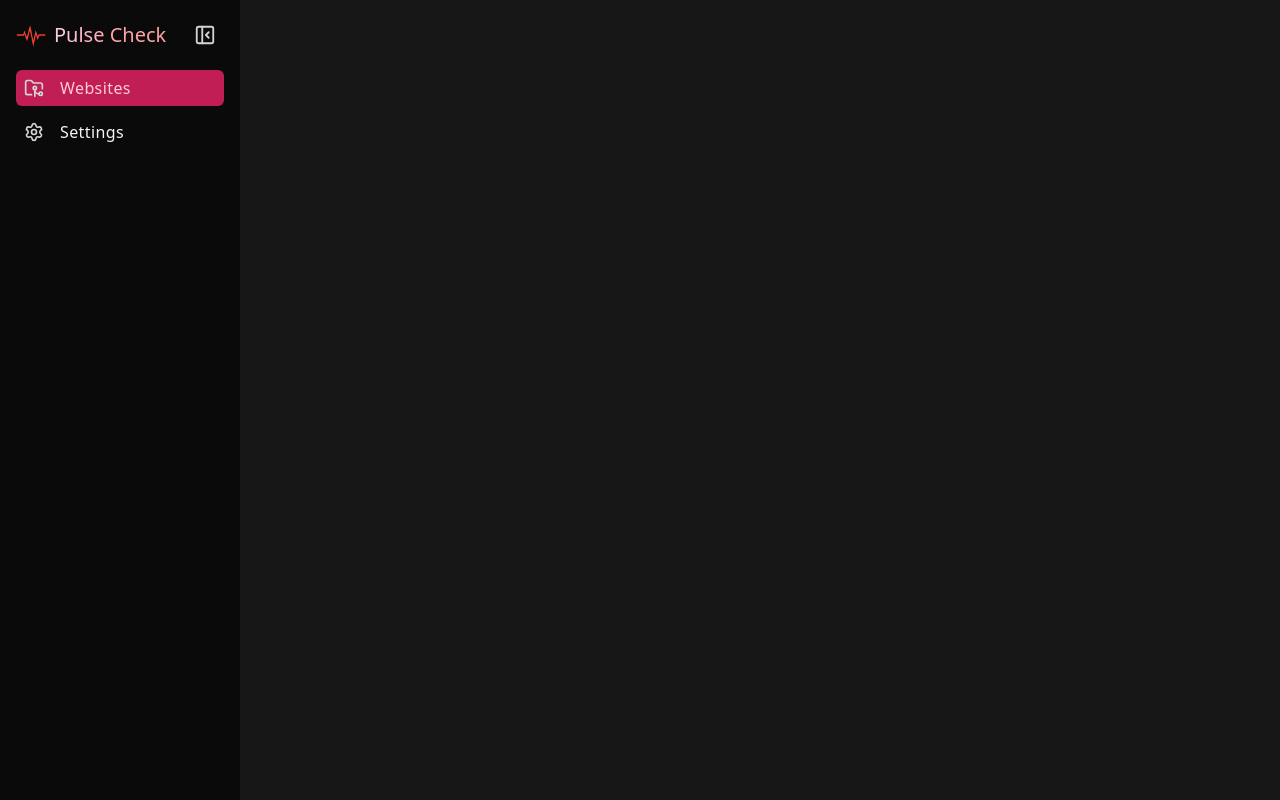
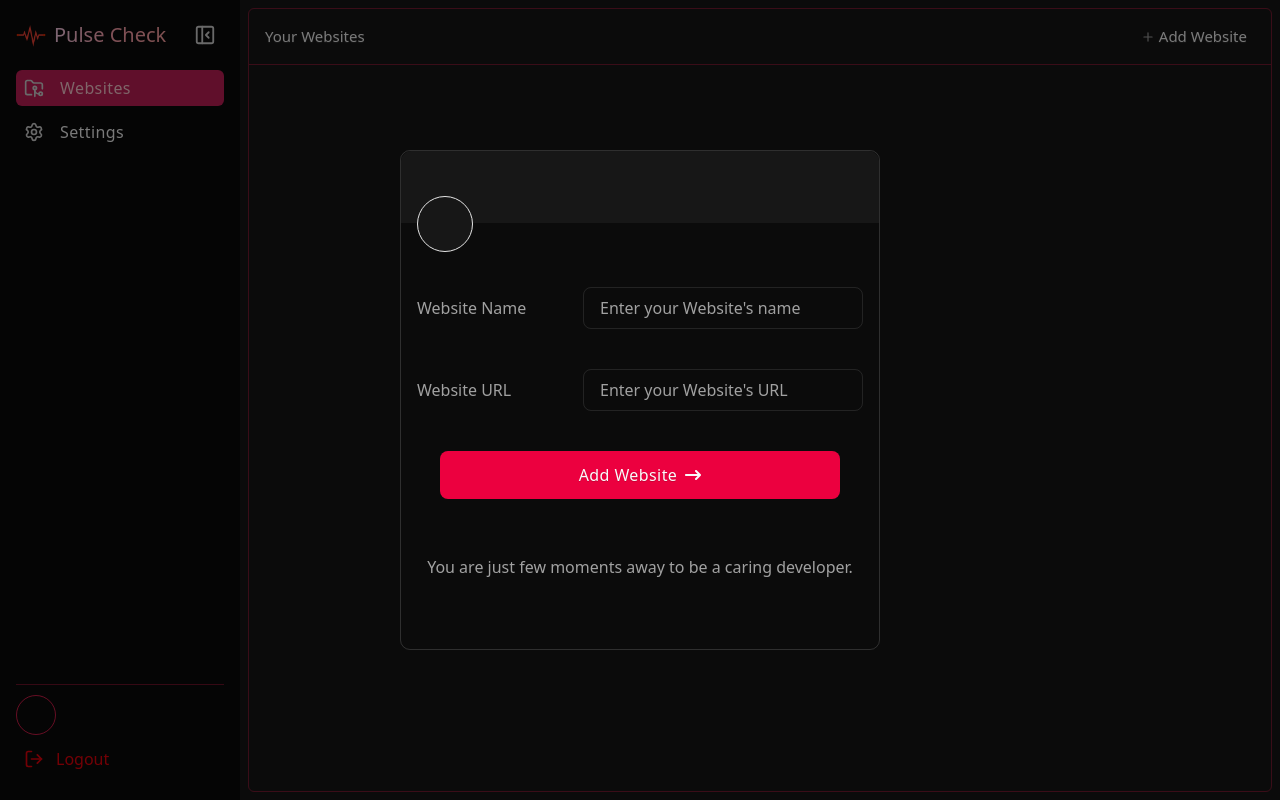
Before and after one commit to SAHILSHANGLOO35/PulseCheck, a Next.js app in the folder apps/frontend/: page /dashboard in a window 1280 px wide. Built offline with nearby package versions, Linux system fonts and the light colour scheme.

Commit message:
Created useAuth hook to get current user for FE UI and created Add Website Modal to add websites. Need to be improved more and BE connections

```diff
--- a/apps/frontend/app/dashboard/page.tsx
+++ b/apps/frontend/app/dashboard/page.tsx
@@ -1,19 +1,27 @@
-'use client';
-import Sidebar from '@/components/dashboard/Sidebar'
-import React, { useState } from 'react'
+"use client";
+import AddWebsiteModal from "@/components/AddWebsiteModal";
+import MainLayout from "@/components/dashboard/MainLayout";
+import Sidebar from "@/components/dashboard/Sidebar";
+import React, { useState } from "react";
 
 const page = () => {
   const [isSidebarOpen, setIsSidebarOpen] = useState(true);
 
   const closeSidebar = () => {
     setIsSidebarOpen(!isSidebarOpen);
-  }
+  };
 
   return (
-    <div className='min-h-screen bg-neutral-900'>
-      <Sidebar isOpen={isSidebarOpen} onClose={closeSidebar} />
+    <div className="min-h-screen w-full flex bg-neutral-900">
+      <div className="flex">
+        <Sidebar isOpen={isSidebarOpen} onClose={closeSidebar} />
+      </div>
+      <div className="flex flex-1">
+        <MainLayout />
+      </div>
+      <AddWebsiteModal />
     </div>
-  )
-}
+  );
+};
 
-export default page
+export default page;
--- a/apps/frontend/app/page.tsx
+++ b/apps/frontend/app/page.tsx
@@ -384,7 +384,7 @@ export default function Home() {
                 We Keep an Eye on Your Site - So You Don't Have To.
               </span>
               <div className="flex gap-2">
-                <div className="text-md font-normal flex items-center justify-center gap-x-2 bg-white px-2 py-2 cursor-pointer w-44">
+                <div className="text-md font-normal flex items-center justify-center gap-x-2 bg-white px-2 py-2 cursor-pointer w-44" onClick={() => router.push('/sign-in')}>
                   <div>
                     <User size={20} />
                   </div>
--- /dev/null
+++ b/apps/frontend/components/AddWebsiteModal.tsx
@@ -0,0 +1,60 @@
+'use client';
+import { useAuth } from "@/hooks/useAuth";
+import { FaArrowRightLong } from "react-icons/fa6";
+
+interface WebsiteModal {
+  isOpen: boolean;
+  onClose: () => void;
+}
+
+export default function AddWebsiteModal() {
+  const user = useAuth();
+
+  return (
+    <div className="h-screen w-screen flex items-center justify-center bg-black/50 absolute">
+      <div className="relative h-[500px] w-[480px] border border-white/15 flex flex-col rounded-lg">
+        <div className="flex flex-col text-neutral-400">
+          <div className="h-18 flex flex-col bg-neutral-900 rounded-t-lg">
+            <div className="relative h-14 w-14 rounded-full border top-[62%] left-4 flex items-center justify-center text-4xl font-semibold bg-neutral-900">
+                {user?.username[0].toUpperCase()}
+            </div>
+          </div>
+          <div className="flex pt-12 px-4">
+            {user?.username}
+          </div>
+        </div>
+        <div className="flex flex-col text-neutral-400 px-4 pt-4 gap-y-10">
+          <div className="flex items-center justify-between">
+            <label htmlFor="website-name">Website Name</label>
+            <input
+              id="website-name"
+              className="text-white w-[280px] placeholder-neutral-400 border border-white/10 py-2 px-4 rounded-md outline-none bg-transparent hover:border-rose-500 focus:border-rose-500 focus:ring-2 focus:ring-rose-700/50 transition-all duration-300"
+              placeholder="Enter your Website's name"
+            />
+          </div>
+          <div className="flex items-center justify-between">
+            <label htmlFor="website-name">Website URL</label>
+            <input
+              id="website-name"
+              className="text-white w-[280px] placeholder-neutral-400 border border-white/10 py-2 px-4 rounded-md outline-none bg-transparent hover:border-rose-500 focus:border-rose-500 focus:ring-2 focus:ring-rose-700/50 transition-all duration-300"
+              placeholder="Enter your Website's URL"
+            />
+          </div>
+          <div className="mb-4 z-20">
+            <div className="flex items-center justify-center">
+              <button
+                className="text-neutral-50 flex items-center justify-center gap-2 bg-rose-600 w-[400px] py-3 px-4 rounded-md outline-none hover:bg-gradient-to-r hover:from-rose-600 hover:to-red-500 cursor-pointer transition-colors duration-300 font-medium text-shadow-2xs tracking-wide"
+              >
+                Add Website
+                <FaArrowRightLong />
+              </button>
+            </div>
+          </div>
+          <div className="flex items-center justify-center text-center">
+            You are just few moments away to be a caring developer.
+          </div>
+        </div>
+      </div>
+    </div>
+  );
+}
--- a/apps/frontend/components/dashboard/MainLayout.tsx
+++ b/apps/frontend/components/dashboard/MainLayout.tsx
@@ -1,10 +1,22 @@
+import { PlusIcon } from 'lucide-react'
 import React from 'react'
-import Sidebar from './Sidebar'
 
 const MainLayout = () => {
   return (
-    <div>
-        {/* <Sidebar /> */}
+    <div className='h-screen flex flex-1 w-full p-2'>
+      <div className='w-full flex flex-col border border-rose-500/40 rounded-sm'>
+        {/* Top Bar */}
+        <div className='w-full h-14 border-b border-rose-500/40 flex items-center justify-between px-4 text-neutral-100 text-shadow-xs text-shadow-white/10'>
+          <div className='text-[15px]'>
+            Your Websites
+          </div>
+          <div className='flex items-center justify-center gap-1 hover:bg-neutral-800 transition-all duration-300 px-2 py-1 rounded-sm cursor-pointer group'>
+            <PlusIcon size={14} className='text-neutral-400 group-hover:text-neutral-100 transition-all duration-300' />
+            <span className='text-[15px]'>Add Website</span>
+          </div>
+        </div>
+        <div></div>
+      </div>
     </div>
   )
 }
--- a/apps/frontend/components/dashboard/Sidebar.tsx
+++ b/apps/frontend/components/dashboard/Sidebar.tsx
@@ -1,5 +1,6 @@
 "use client";
-import { FolderGit2, PanelLeftClose, Settings } from "lucide-react";
+import { useAuth } from "@/hooks/useAuth";
+import { FolderGit2, LogOut, PanelLeftClose, Settings } from "lucide-react";
 import Image from "next/image";
 import { useState } from "react";
 
@@ -23,6 +24,7 @@ export default function Sidebar({ isOpen, onClose }: SidebarOpenClose) {
   ];
 
   const [selectedItem, setSelectedItem] = useState(sidebarItems[0]);
+  const user = useAuth();
 
   return (
     <div
@@ -30,7 +32,9 @@ export default function Sidebar({ isOpen, onClose }: SidebarOpenClose) {
         isOpen ? "w-[240px]" : "w-[75px]"
       }`}
     >
-      <div>
+      <div className="flex flex-col justify-center h-full">
+
+        {/* Pulse Check Title */}
         <div className="flex items-center justify-between">
           {/* Logo section */}
           {isOpen && (
@@ -63,7 +67,7 @@ export default function Sidebar({ isOpen, onClose }: SidebarOpenClose) {
         </div>
 
         {/* Sidebar Items */}
-        <div className="flex flex-col items-start justify-center py-4 gap-y-2 font-normal text-neutral-200">
+        <div className="flex-1 py-4 font-normal text-neutral-200">
           {sidebarItems.map((item) => {
             const Icon = item.icon;
             const isSelected = selectedItem.itemName === item.itemName;
@@ -72,13 +76,11 @@ export default function Sidebar({ isOpen, onClose }: SidebarOpenClose) {
               <button
                 key={item.itemName}
                 onClick={() => setSelectedItem(item)}
-                className={`flex items-center w-full gap-4 px-2 h-9 rounded-sm cursor-pointer transition-all duration-300 ${
+                className={`flex items-center w-full gap-4 px-2 h-9 rounded-sm cursor-pointer transition-all duration-300 mb-2 ${
                   isSelected ? "" : "bg-transparent hover:bg-neutral-800"
                 }`}
                 style={{
-                  backgroundColor: isSelected
-                    ? "rgb(194, 30, 86)"
-                    : undefined,
+                  backgroundColor: isSelected ? "rgb(194, 30, 86)" : undefined,
                 }}
               >
                 {/* Icon Centering */}
@@ -93,14 +95,12 @@ export default function Sidebar({ isOpen, onClose }: SidebarOpenClose) {
                 {/* Label transition */}
                 <span
                   className={`tracking-wide whitespace-nowrap overflow-hidden transition-all duration-300 text-neutral-100
-                    ${
-                      isSelected ? 'text-rose-200' : ''
-                    }
-                    ${
-                    isOpen
-                      ? "opacity-100 ml-0 max-w-[150px]"
-                      : "opacity-0 ml-[-12px] max-w-0"
-                  }`}
+                      ${isSelected ? "text-rose-200" : ""}
+                      ${
+                        isOpen
+                          ? "opacity-100 ml-0 max-w-[150px]"
+                          : "opacity-0 ml-[-12px] max-w-0"
+                      }`}
                 >
                   {item.itemName}
                 </span>
@@ -108,6 +108,40 @@ export default function Sidebar({ isOpen, onClose }: SidebarOpenClose) {
             );
           })}
         </div>
+
+        {/* Footer */}
+        <div className="w-full flex flex-col border-t border-rose-500/40 h-[100px] text-neutral-100 items-start justify-center transition-all duration-300">
+          {/* Avatar and username */}
+          <div className="flex items-center gap-2 transition-all duration-300 mb-2">
+            <div className="bg-transparent border border-rose-500/80 h-10 w-10 rounded-full flex items-center justify-center text-[24px] font-bold text-shadow-xs text-shadow-rose-500/50">
+              {user?.username[0].toUpperCase()}
+            </div>
+            <div
+              className={`transition-all duration-200 font-medium whitespace-nowrap overflow-hidden ${
+                isOpen ? "opacity-100 ml-1 w-auto scale-100" : "opacity-0"
+              }`}
+            >
+              {user?.username}
+            </div>
+          </div>
+
+          {/* Logout button */}
+          <div
+            className={`flex items-center text-red-600 hover:bg-neutral-800 px-2 py-1 w-full rounded-md cursor-pointer transition-all duration-300 whitespace-nowrap ${
+              isOpen ? "gap-3 justify-start" : "gap-0 justify-center"
+            }`}
+          >
+            <LogOut size={20} />
+            <span
+              className={`
+              transition-all duration-300 ease-in-out
+              ${isOpen ? "opacity-100 w-auto" : "opacity-0 w-0 transition-opacity duration-300 "}
+            `}
+            >
+              Logout
+            </span>
+          </div>
+        </div>
       </div>
     </div>
   );
--- /dev/null
+++ b/apps/frontend/hooks/useAuth.ts
@@ -0,0 +1,27 @@
+import { jwtDecode } from "jwt-decode";
+import { useEffect, useState } from "react";
+
+interface DecodedToken {
+  id: string
+  username: string
+}
+
+export const useAuth = () => {
+  const [user, setUser] = useState<DecodedToken | null>(null);
+
+  useEffect(() => {
+    if (typeof window !== "undefined") {
+      const token = localStorage.getItem("token");
+      if (token) {
+        try {
+          const decoded = jwtDecode<DecodedToken>(token);
+          setUser(decoded);
+        } catch (error) {
+          console.error("JWT decoding failed:", error);
+        }
+      }
+    }
+  }, []);
+
+  return user;
+};
--- a/apps/frontend/package.json
+++ b/apps/frontend/package.json
@@ -35,11 +35,13 @@
   "devDependencies": {
     "@eslint/eslintrc": "^3",
     "@tailwindcss/postcss": "^4",
+    "@types/jwt-decode": "^3.1.0",
     "@types/node": "^20",
     "@types/react": "^19",
     "@types/react-dom": "^19",
     "eslint": "^9",
     "eslint-config-next": "15.3.5",
+    "jwt-decode": "^4.0.0",
     "tailwindcss": "^4",
     "tw-animate-css": "^1.3.5",
     "typescript": "^5"
```
